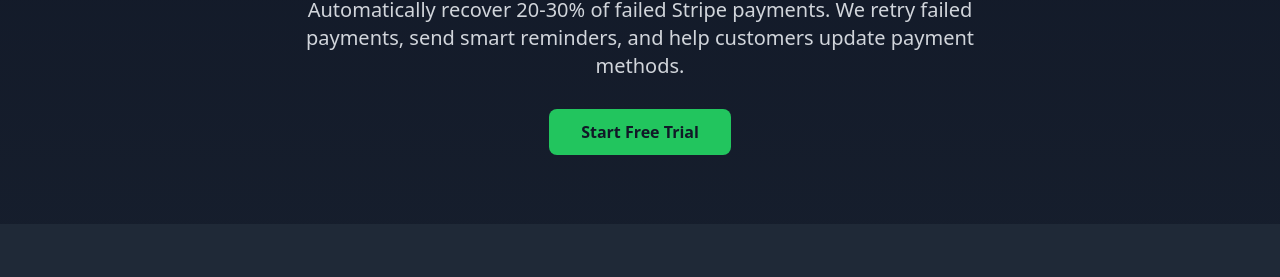
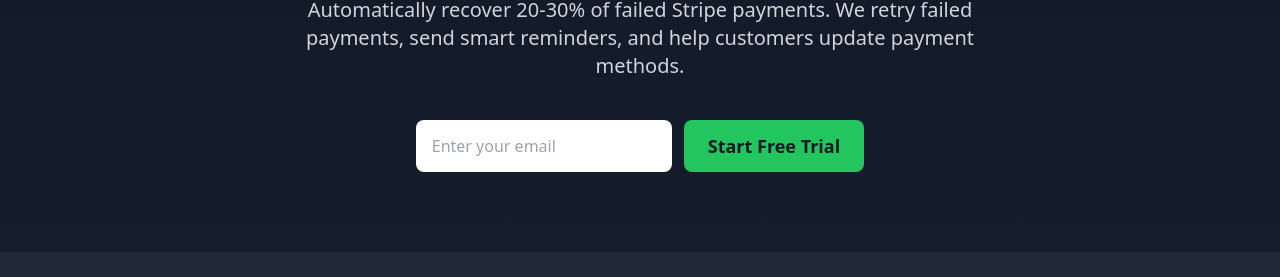
Before and after one commit to mbennett-ux/repayment-recovery, a website: page client/public/index.html in a window 1280 px wide. Shown: the part 236-513 px from the top of the page. Drawn offline with nearby package versions, Linux system fonts and the light colour scheme.

Commit message:
Update index.html

```diff
--- a/client/public/index.html
+++ b/client/public/index.html
@@ -23,9 +23,15 @@
       <p class="text-xl text-gray-300 mb-10 max-w-2xl mx-auto">
         Automatically recover 20-30% of failed Stripe payments. We retry failed payments, send smart reminders, and help customers update payment methods.
       </p>
-      <a href="#pricing" class="bg-green-500 hover:bg-green-600 text-gray-900 font-bold py-3 px-8 rounded-lg transition">
-        Start Free Trial
-      </a>
+
+      <form action="https://api.sheetmonkey.io/form/541cqkj9FeywsAR9Zf4s9L" method="post" class="flex flex-col sm:flex-row justify-center gap-3 max-w-lg mx-auto">
+        <input type="email" name="Email" required placeholder="Enter your email"
+          class="px-4 py-3 rounded-lg text-gray-900 w-full sm:w-64">
+        <input type="hidden" name="Created" value="x-sheetmonkey-current-date-time" />
+        <button type="submit" class="bg-green-500 hover:bg-green-600 text-gray-900 font-bold py-3 px-6 rounded-lg transition text-lg whitespace-nowrap">
+          Start Free Trial
+        </button>
+      </form>
     </div>
 
     <div id="features" class="bg-gray-800 py-20">
```
